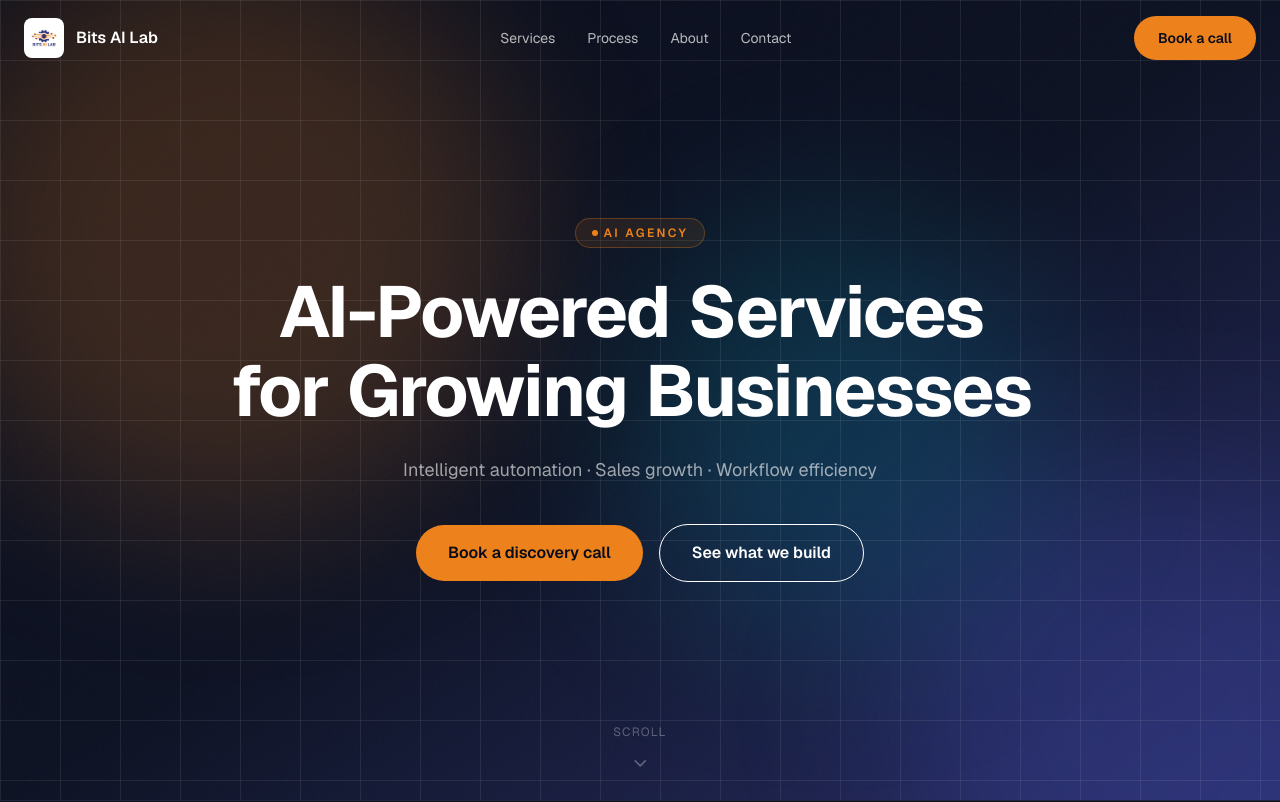
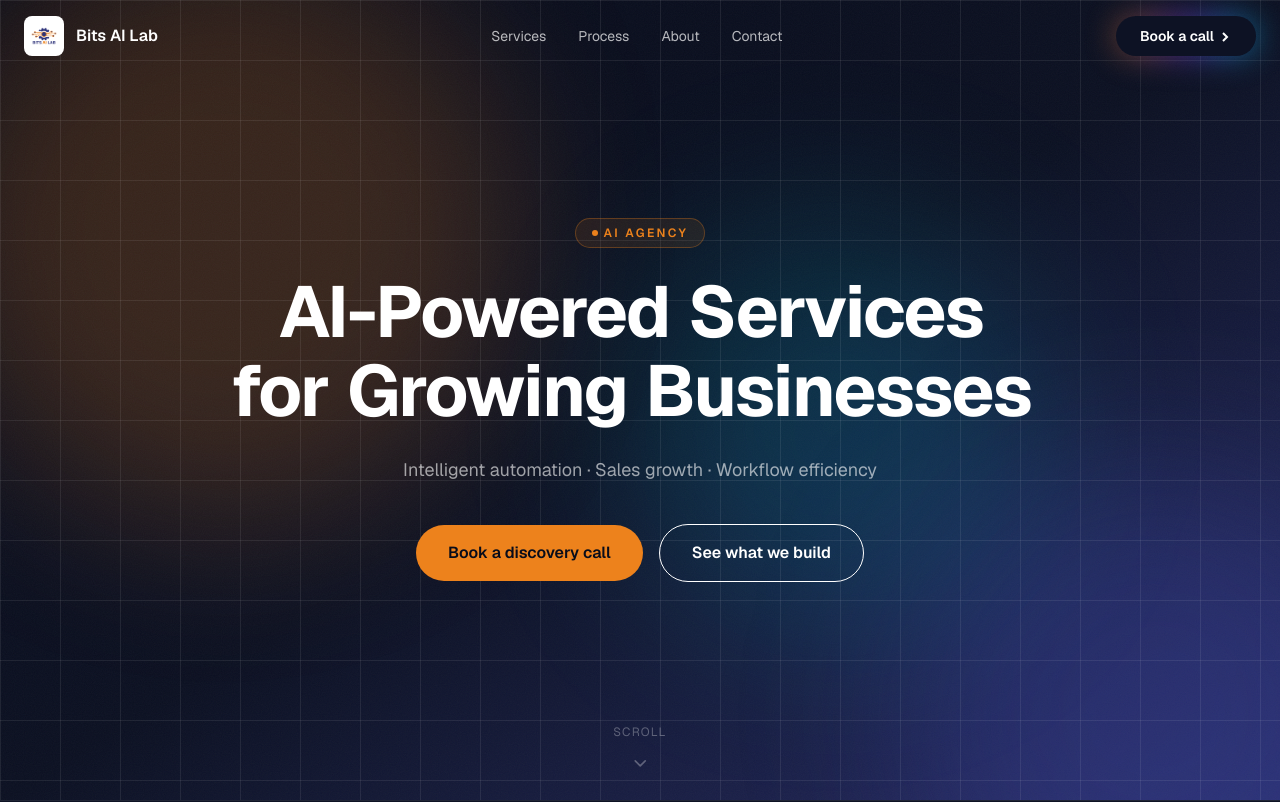
Before and after one commit to krush7789/Bail-fe-Test, a Next.js app: page /balanced in a window 1280 px wide. Shown: the top 802 px of the page. Built offline with nearby package versions, Linux system fonts and the light colour scheme.

Commit message:
feat: add brand-glow button, apply to hero CTA, navbar, and contact form

```diff
--- a/src/components/balanced/CTAContact.tsx
+++ b/src/components/balanced/CTAContact.tsx
@@ -169,13 +169,23 @@ export default function CTAContact() {
                 </p>
               )}
 
-              <button
-                type="submit"
-                disabled={status === "sending"}
-                className="mt-1 w-full py-3.5 rounded-full bg-bail-orange text-[var(--ink)] font-semibold text-sm hover:brightness-110 disabled:opacity-60 disabled:cursor-not-allowed transition-all duration-200 shadow-lg shadow-bail-orange/20"
-              >
-                {status === "sending" ? "Sending..." : "Send message"}
-              </button>
+              <div className="relative mt-1 group">
+                {/* Glow aura — only when not disabled */}
+                {status !== "sending" && (
+                  <div
+                    className="absolute inset-0 rounded-full blur-lg opacity-50 transition-opacity duration-300 group-hover:opacity-80 pointer-events-none"
+                    style={{ background: "linear-gradient(to right, #ed821c, #7c3aed, #00d4ff)" }}
+                    aria-hidden="true"
+                  />
+                )}
+                <button
+                  type="submit"
+                  disabled={status === "sending"}
+                  className="relative w-full py-3.5 rounded-full bg-[#0d1224] text-white font-semibold text-sm border border-white/10 hover:bg-[#111829] hover:-translate-y-0.5 disabled:opacity-60 disabled:cursor-not-allowed disabled:hover:translate-y-0 transition-all duration-200"
+                >
+                  {status === "sending" ? "Sending..." : "Send message →"}
+                </button>
+              </div>
             </form>
           )}
         </motion.div>
--- a/src/components/balanced/Navbar.tsx
+++ b/src/components/balanced/Navbar.tsx
@@ -2,7 +2,7 @@
 
 import React, { useEffect, useState } from "react";
 import Link from "next/link";
-import Button from "@/components/shared/Button";
+import { GlowButton } from "@/components/ui/button-1";
 import { brand } from "@/content/catalog";
 
 const NAV_LINKS = [
@@ -62,7 +62,7 @@ export default function Navbar() {
 
         {/* Desktop CTA */}
         <div className="hidden md:block">
-          <Button label="Book a call" href="/#contact" variant="primary" size="md" />
+          <GlowButton label="Book a call" href="/#contact" size="md" />
         </div>
 
         {/* Mobile Hamburger */}
@@ -98,7 +98,7 @@ export default function Navbar() {
             </a>
           ))}
           <div className="pt-2">
-            <Button label="Book a call" href="/#contact" variant="primary" size="md" />
+            <GlowButton label="Book a call" href="/#contact" size="md" />
           </div>
         </div>
       )}
--- a/src/components/immersive/ImmersiveHero.tsx
+++ b/src/components/immersive/ImmersiveHero.tsx
@@ -5,6 +5,7 @@ import { SplineScene } from '@/components/ui/splite'
 import { Card } from '@/components/ui/card'
 import { Spotlight } from '@/components/ui/spotlight'
 import Button from '@/components/shared/Button'
+import { GlowButton } from '@/components/ui/button-1'
 import MagneticButton from '@/components/immersive/MagneticButton'
 import { hero } from '@/content/catalog'
 
@@ -72,10 +73,9 @@ export default function ImmersiveHero() {
               transition={{ duration: 0.6, delay: 0.7, ease: 'easeOut' }}
             >
               <MagneticButton strength={0.3}>
-                <Button
+                <GlowButton
                   label={hero.cta.label}
                   href={hero.cta.href}
-                  variant="primary"
                   size="lg"
                 />
               </MagneticButton>
--- /dev/null
+++ b/src/components/ui/button-1.tsx
@@ -0,0 +1,77 @@
+"use client";
+
+// Glow button — brand-coloured gradient aura behind a dark pill.
+// Orange → violet → cyan maps exactly to our Bits AI Lab tokens.
+// Keep glow on primary CTAs only; don't use on ghost / secondary buttons.
+
+interface GlowButtonProps {
+  label: string;
+  href?: string;
+  onClick?: () => void;
+  size?: "md" | "lg";
+  className?: string;
+}
+
+export function GlowButton({
+  label,
+  href,
+  onClick,
+  size = "md",
+  className = "",
+}: GlowButtonProps) {
+  const padding = size === "lg" ? "px-8 py-3.5 text-base" : "px-6 py-2.5 text-sm";
+
+  const inner = (
+    <span
+      className={`group relative inline-flex items-center justify-center gap-2 rounded-full bg-[#0d1224] font-semibold text-white transition-all duration-200 hover:bg-[#111829] hover:-translate-y-0.5 ${padding} ${className}`}
+    >
+      {label}
+      {/* Arrow — slides in on hover */}
+      <svg
+        viewBox="0 0 10 10"
+        height="10"
+        width="10"
+        fill="none"
+        className="stroke-white stroke-2 mt-px"
+        aria-hidden="true"
+      >
+        <path
+          d="M0 5h7"
+          className="opacity-0 transition-opacity duration-200 group-hover:opacity-100"
+        />
+        <path
+          d="M1 1l4 4-4 4"
+          className="transition-transform duration-200 group-hover:translate-x-[3px]"
+        />
+      </svg>
+    </span>
+  );
+
+  return (
+    <div className="relative inline-flex items-center justify-center group">
+      {/* Glow aura — orange → violet → cyan, our brand palette */}
+      <div
+        className="absolute inset-0 rounded-full blur-lg opacity-50 transition-opacity duration-300 group-hover:opacity-90"
+        style={{
+          background:
+            "linear-gradient(to right, #ed821c, #7c3aed, #00d4ff)",
+        }}
+        aria-hidden="true"
+      />
+      {href ? (
+        <a href={href} className="relative">
+          {inner}
+        </a>
+      ) : (
+        <button type="button" onClick={onClick} className="relative">
+          {inner}
+        </button>
+      )}
+    </div>
+  );
+}
+
+// Alias so the demo import works as-is
+export const Component = () => (
+  <GlowButton label="Book a discovery call" href="/#contact" size="lg" />
+);
```
